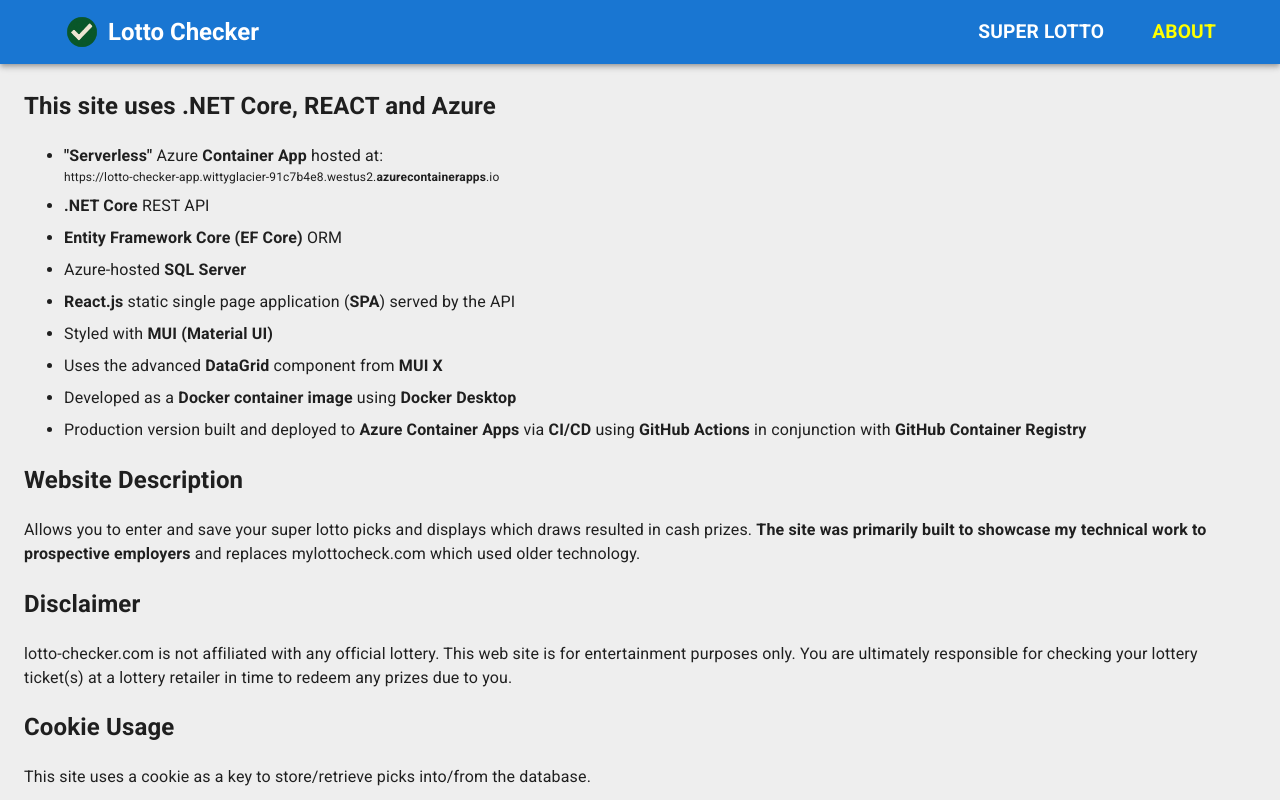
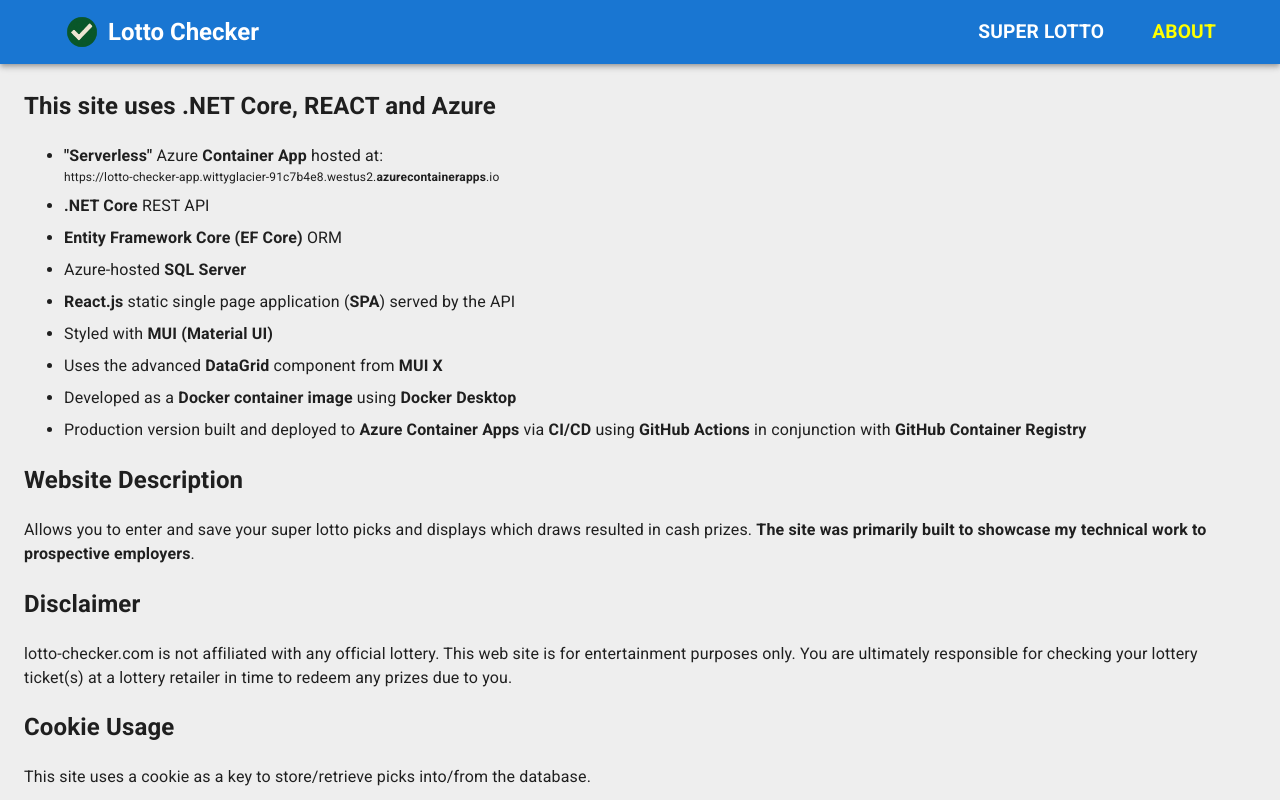
Before and after one commit to garyasloan/lotto-checker, a React (Vite) app in the folder client/: page /about in a window 1280 px wide. Built offline with nearby package versions, Linux system fonts and the light colour scheme.

Commit message:
minor text change in the 'About' component.

```diff
--- a/client/src/features/about/About.tsx
+++ b/client/src/features/about/About.tsx
@@ -48,7 +48,7 @@
         <h2 className="text-3xl font-semibold mb-4 text-center">Website Description</h2>
         <p className="text-xl text-justify">
           Allows you to enter and save your super lotto picks and displays which draws resulted in
-          cash prizes. <strong>The site was primarily built to showcase my technical work to prospective employers</strong> and replaces <s></s>mylottocheck.com which used older technology.
+          cash prizes. <strong>The site was primarily built to showcase my technical work to prospective employers</strong>.
         </p>
       </section>
 
```
